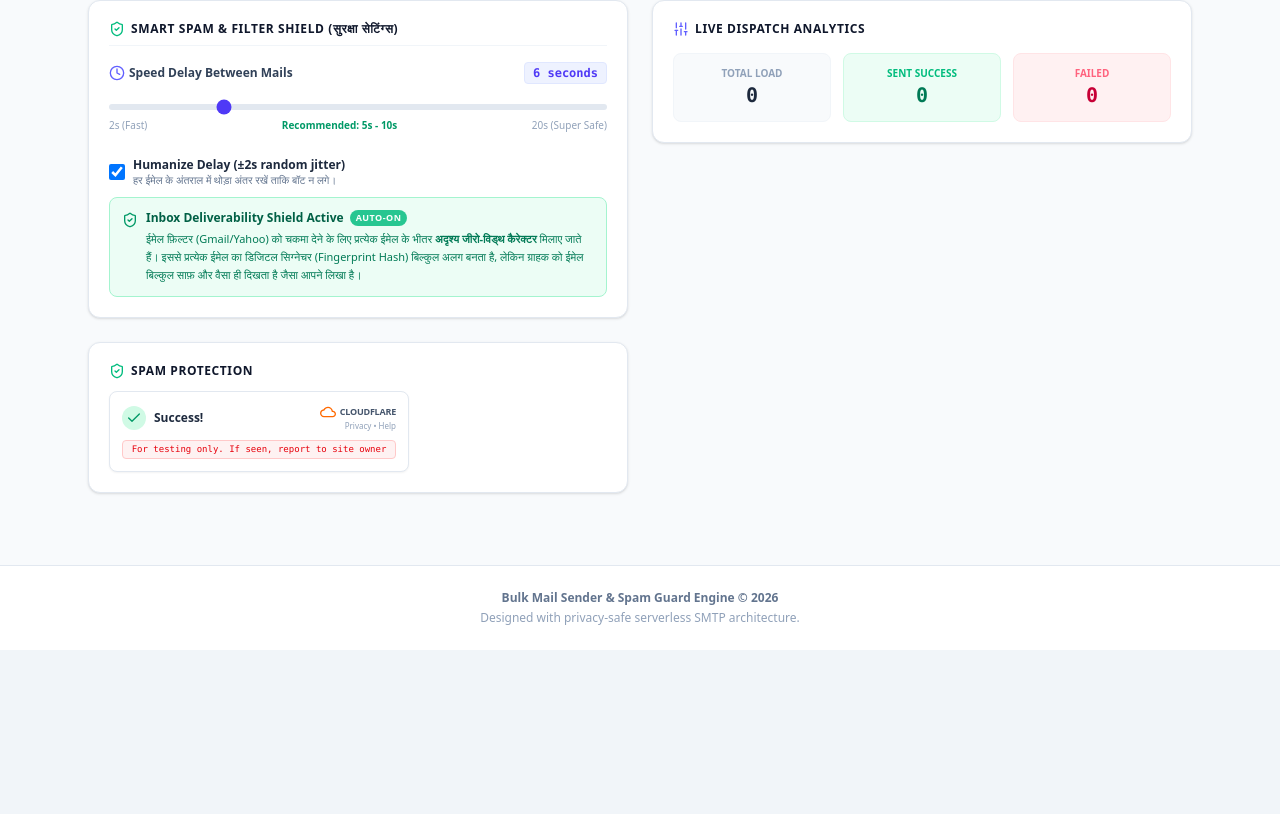
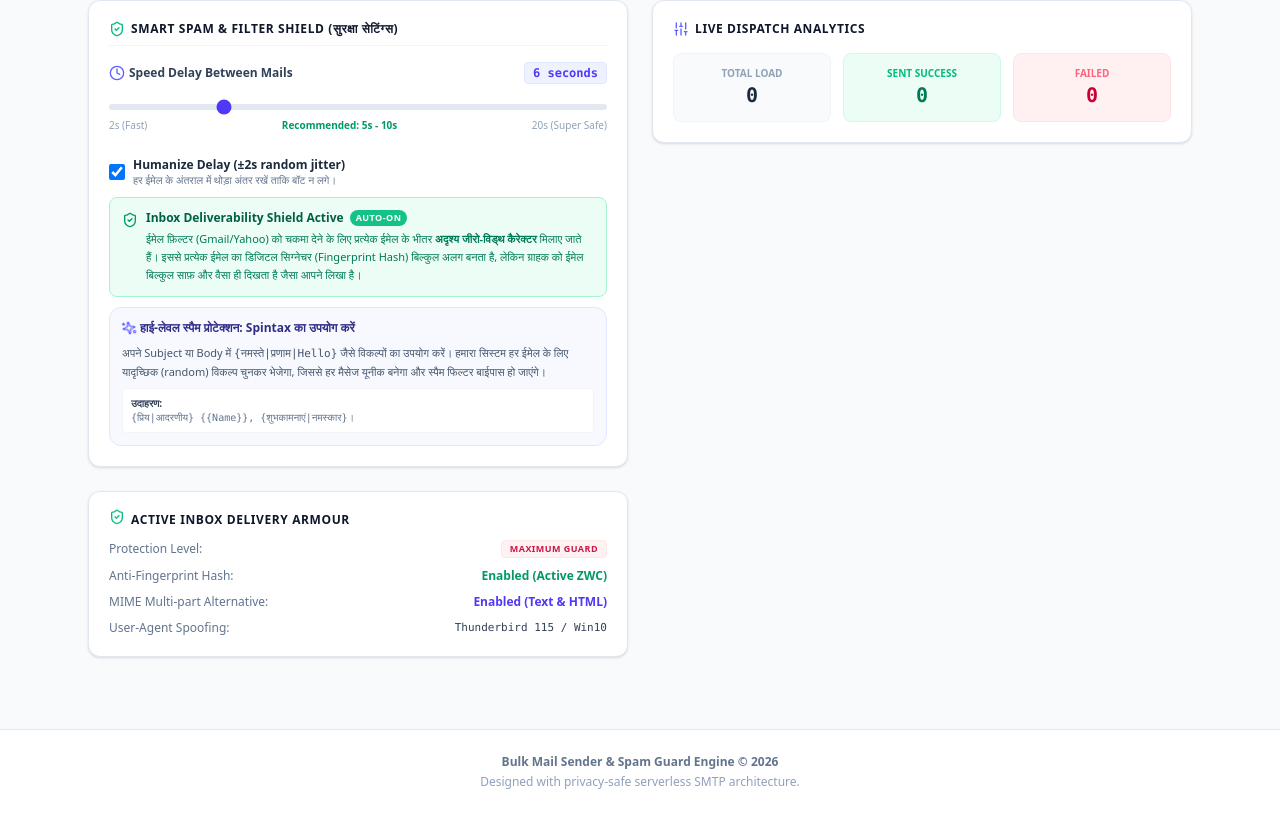
Before and after one commit to sophia-w-hash/new_full_safe_maller, a React (Vite) app: page / in a window 1280 px wide. Shown: the part 748-1562 px from the top of the page. Before the commit the page ends 1398 px from the top, so only its background shows below. Built offline with nearby package versions, Linux system fonts and the light colour scheme.

Commit message:
Update App.tsx

```diff
--- a/src/App.tsx
+++ b/src/App.tsx
@@ -829,37 +829,48 @@ export default function App() {
                       </p>
                     </div>
                   </div>
+
+                  {/* Interactive Spintax Guide for High Spam Protection */}
+                  <div className="p-3 bg-indigo-50/50 rounded-xl border border-indigo-100 text-xs space-y-2">
+                    <p className="font-bold text-indigo-900 flex items-center gap-1">
+                      <Sparkles className="w-3.5 h-3.5 text-indigo-500 animate-spin" />
+                      हाई-लेवल स्पैम प्रोटेक्शन: Spintax का उपयोग करें
+                    </p>
+                    <p className="text-[11px] text-slate-600 leading-relaxed">
+                      अपने Subject या Body में <code>{"{नमस्ते|प्रणाम|Hello}"}</code> जैसे विकल्पों का उपयोग करें। हमारा सिस्टम हर ईमेल के लिए यादृच्छिक (random) विकल्प चुनकर भेजेगा, जिससे हर मैसेज यूनीक बनेगा और स्पैम फिल्टर बाईपास हो जाएंगे।
+                    </p>
+                    <div className="bg-white p-2 rounded border border-slate-100 font-mono text-[10px] text-slate-500">
+                      <strong className="text-slate-700 font-sans">उदाहरण:</strong><br />
+                      {"{प्रिय|आदरणीय} {{Name}}, {शुभकामनाएं|नमस्कार}।"}
+                    </div>
+                  </div>
                 </div>
               </div>
             </div>
 
-            {/* Spam Protection Cloudflare Success Block */}
+            {/* Spam Protection Status Block */}
             <div className="bg-white rounded-xl p-5 border border-slate-200 shadow-sm space-y-3">
               <h3 className="font-bold text-slate-900 text-xs uppercase tracking-wider flex items-center gap-1.5">
-                <ShieldCheck className="w-4 h-4 text-emerald-500" />
-                Spam Protection
+                <ShieldCheck className="w-4 h-4 text-emerald-500 animate-bounce" />
+                Active Inbox Delivery Armour
               </h3>
 
-              <div className="bg-white border border-slate-200 rounded-lg p-3 flex flex-col gap-2 shadow-xs max-w-[300px]">
-                <div className="flex items-center justify-between">
-                  <div className="flex items-center gap-2">
-                    <div className="bg-emerald-100 p-1 rounded-full text-emerald-600">
-                      <Check className="w-4 h-4" />
-                    </div>
-                    <span className="text-xs font-bold text-slate-800">Success!</span>
-                  </div>
-                  <div className="flex flex-col items-end text-[9px] text-slate-400">
-                    <div className="flex items-center gap-1">
-                      <svg className="w-4 h-4 text-orange-500" viewBox="0 0 24 24" fill="currentColor">
-                        <path d="M19.35 10.04C18.67 6.59 15.64 4 12 4 9.11 4 6.6 5.64 5.35 8.04 2.34 8.36 0 10.91 0 14c0 3.31 2.69 6 6 6h13c2.76 0 5-2.24 5-5 0-2.64-2.05-4.78-4.65-4.96zM19 18H6c-2.21 0-4-1.79-4-4 0-2.05 1.53-3.76 3.56-3.97l1.07-.11.5-.95C8.08 7.14 9.94 6 12 6c2.62 0 4.88 1.86 5.39 4.43l.3 1.5 1.53.11c1.56.1 2.78 1.41 2.78 2.96 0 1.65-1.35 3-3 3z" />
-                      </svg>
-                      <span className="font-extrabold text-slate-600 tracking-tight">CLOUDFLARE</span>
-                    </div>
-                    <span className="text-[8px] text-slate-400">Privacy • Help</span>
-                  </div>
+              <div className="space-y-2.5">
+                <div className="flex justify-between items-center text-xs">
+                  <span className="text-slate-500">Protection Level:</span>
+                  <span className="bg-rose-50 text-rose-700 font-extrabold px-2 py-0.5 rounded border border-rose-100 uppercase text-[9px] tracking-wider animate-pulse">Maximum Guard</span>
                 </div>
-                <div className="border border-red-200 bg-red-50 text-red-600 text-[9px] px-2 py-0.5 rounded text-center font-mono font-medium">
-                  For testing only. If seen, report to site owner
+                <div className="flex justify-between items-center text-xs">
+                  <span className="text-slate-500">Anti-Fingerprint Hash:</span>
+                  <span className="text-emerald-600 font-bold flex items-center gap-1">Enabled (Active ZWC)</span>
+                </div>
+                <div className="flex justify-between items-center text-xs">
+                  <span className="text-slate-500">MIME Multi-part Alternative:</span>
+                  <span className="text-indigo-600 font-bold">Enabled (Text & HTML)</span>
+                </div>
+                <div className="flex justify-between items-center text-xs">
+                  <span className="text-slate-500">User-Agent Spoofing:</span>
+                  <span className="text-slate-700 font-mono text-[11px]">Thunderbird 115 / Win10</span>
                 </div>
               </div>
             </div>
```
